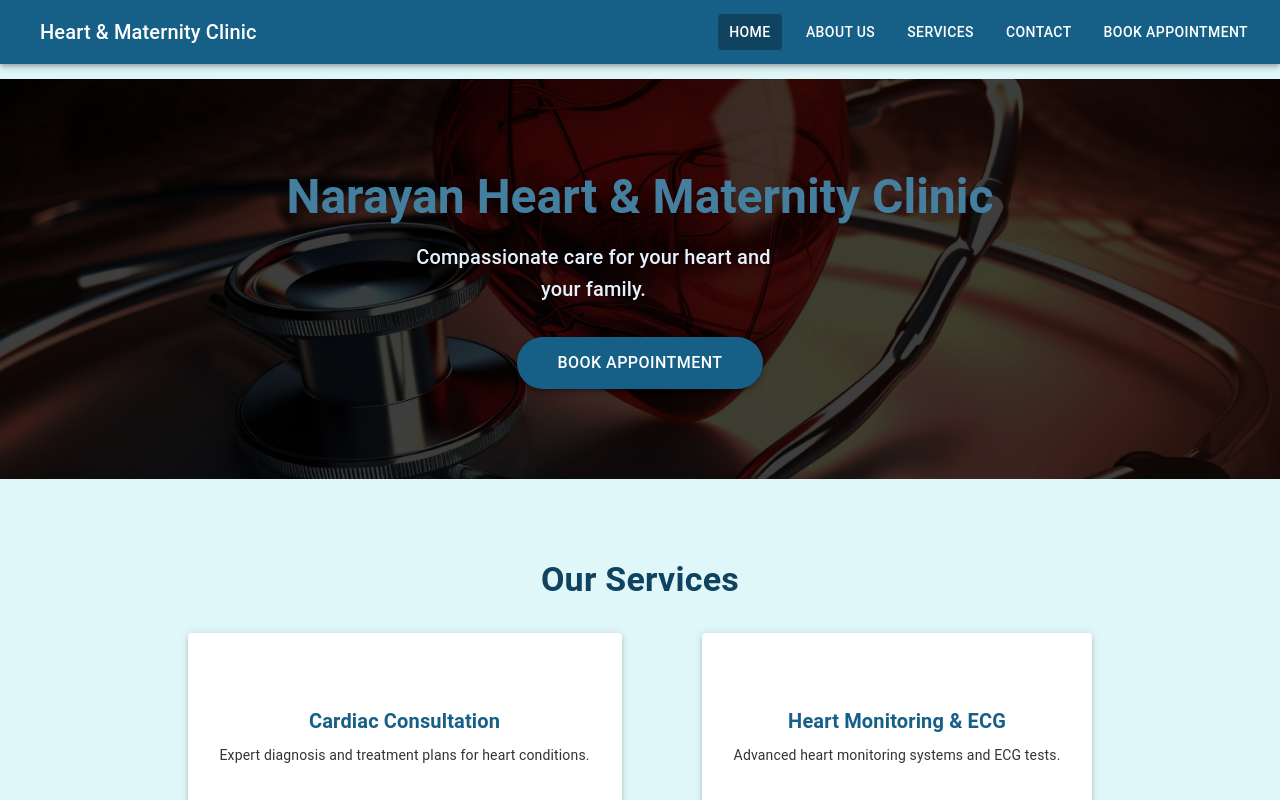
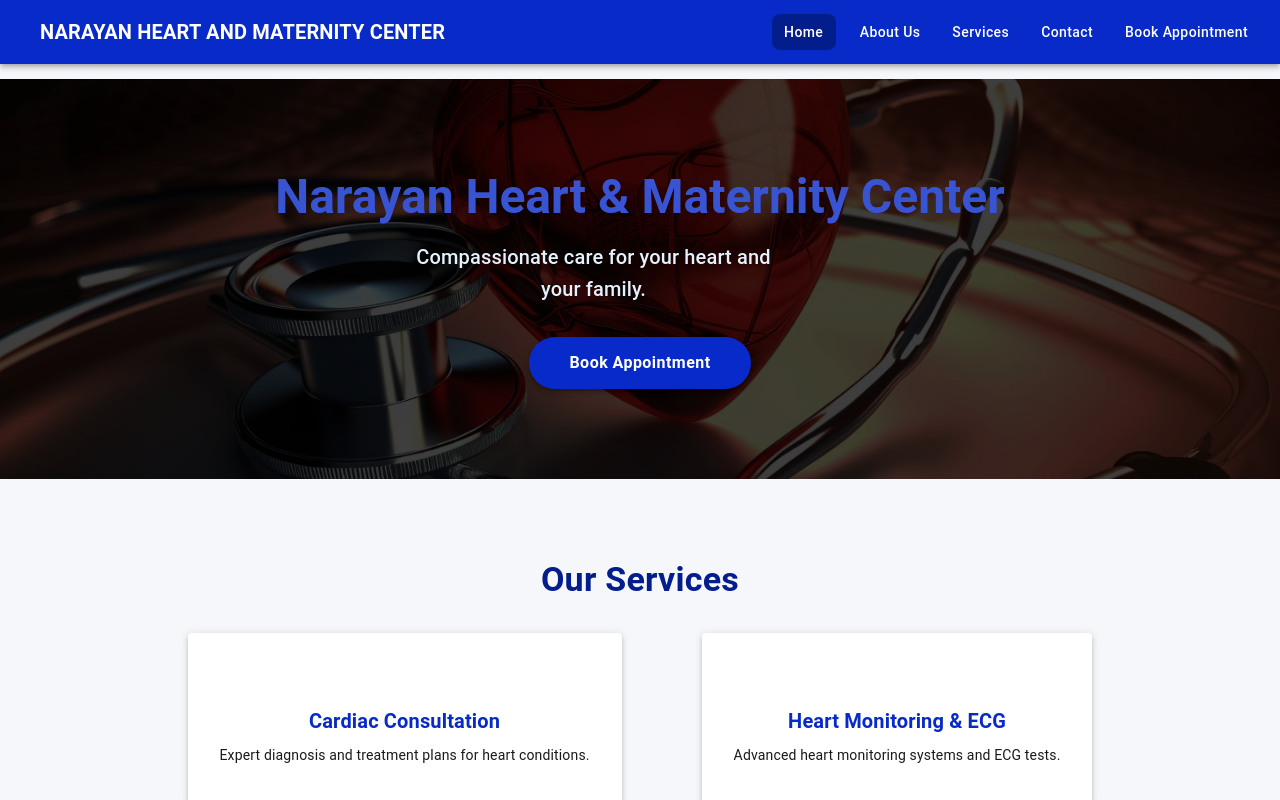
Before and after one commit to EmulationNerds685/Narayan_Clinic, a React (Vite) app: page / in a window 1280 px wide. Shown: the top 800 px of the page. Built offline with nearby package versions, Linux system fonts and the light colour scheme; some icons are missing.

Commit message:
Theme updated

```diff
--- a/src/App.jsx
+++ b/src/App.jsx
@@ -9,30 +9,43 @@ import CssBaseline from '@mui/material/CssBaseline';
 const theme = createTheme({
   palette: {
     primary: {
-      main: '#166088', // Main color set to #166088
+      main: '#072AC8',
+      contrastText: '#ffffff',
     },
     secondary: {
-      main: '#4caf50', // Secondary color can be set to a complementary green or another color
+      main: '#F49D37', // complementary warm secondary (orange-gold), feel free to swap
+      contrastText: '#ffffff',
     },
     background: {
-      default: '#e0f7fa', // Light background color to balance the blue
+      default: '#F5F7FA',
+      paper: '#ffffff',
     },
     text: {
-      primary: '#333333', // Dark text for better readability
+      primary: '#1A1A1A',
+      secondary: '#4F4F4F',
     },
   },
   typography: {
-    fontFamily: '"Roboto", "Helvetica", "Arial", sans-serif', // Primary sans-serif font
-    h1: {
-      fontFamily: '"Merriweather", serif', // Serif font for headings
-      fontWeight: 'bold',
+    fontFamily: '"Roboto", "Helvetica", "Arial", sans-serif',
+    button: {
+      textTransform: 'none',
+      fontWeight: 600,
     },
-    h2: {
-      fontFamily: '"Merriweather", serif',
-      fontWeight: 'bold',
+  },
+  components: {
+    MuiButton: {
+      styleOverrides: {
+        root: {
+          borderRadius: 8,
+        },
+      },
     },
-    body1: {
-      fontFamily: '"Open Sans", sans-serif', // Sans-serif font for body text
+    MuiAppBar: {
+      styleOverrides: {
+        root: {
+          backgroundColor: '#072AC8',
+        },
+      },
     },
   },
 });
--- a/src/components/Header.jsx
+++ b/src/components/Header.jsx
@@ -48,8 +48,8 @@ const Header = () => {
       <AppBar position="static" sx={{ backgroundColor: theme.palette.primary.main }}>
         <Toolbar>
           <FavoriteIcon sx={{ mr: 1, color: '#fff' }} />
-          <Typography variant="h6" sx={{ flexGrow: 1, color: '#fff' }}>
-            Heart & Maternity Clinic
+          <Typography variant="h6" sx={{ flexGrow: 1, color: '#fff', fontWeight: 600 }}>
+            {isMobile ? 'NHMC' : 'NARAYAN HEART AND MATERNITY CENTER'}
           </Typography>
 
           {isMobile ? (
--- a/src/pages/Homepage.jsx
+++ b/src/pages/Homepage.jsx
@@ -74,7 +74,7 @@ const HomePage = () => {
                   },
                 }}
               >
-                Narayan Heart & Maternity Clinic
+                Narayan Heart & Maternity Center
               </Typography>
             </motion.div>
 
```
